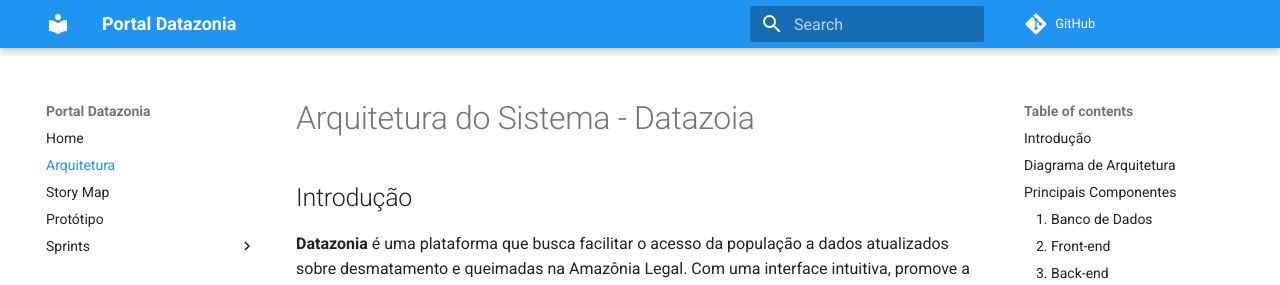
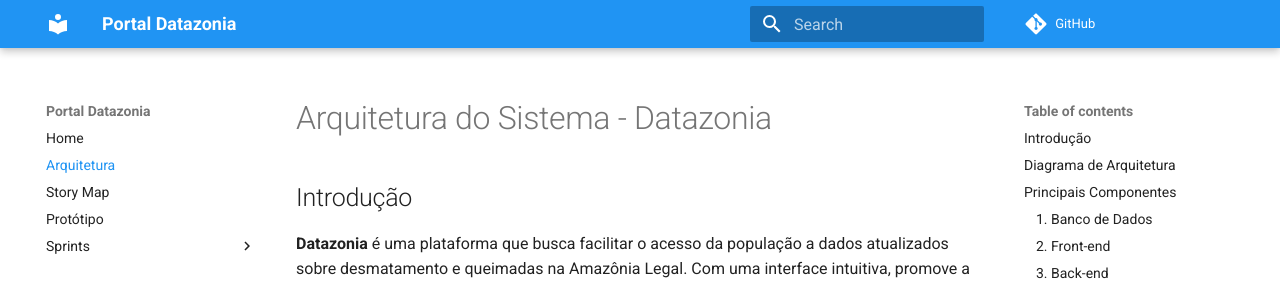
Before and after one commit to unb-mds/2024-2-Amaiszonia, an MkDocs documentation site: the page built from docs/arquitetura.md, in a window 1280 px wide and 900 px high. Shown: the top 285 px of the window. Built offline with MkDocs 1.6.1 and Material for MkDocs 9.7.7, drawn with Linux system fonts in a browser that asks for light colours; comment, search, counter and statistics services are not loaded.

Commit message:
alteraç

```diff
--- a/docs/arquitetura.md
+++ b/docs/arquitetura.md
@@ -1,4 +1,4 @@
-# Arquitetura do Sistema - Datazoia
+# Arquitetura do Sistema - Datazonia
 
 ## Introdução
 
```
